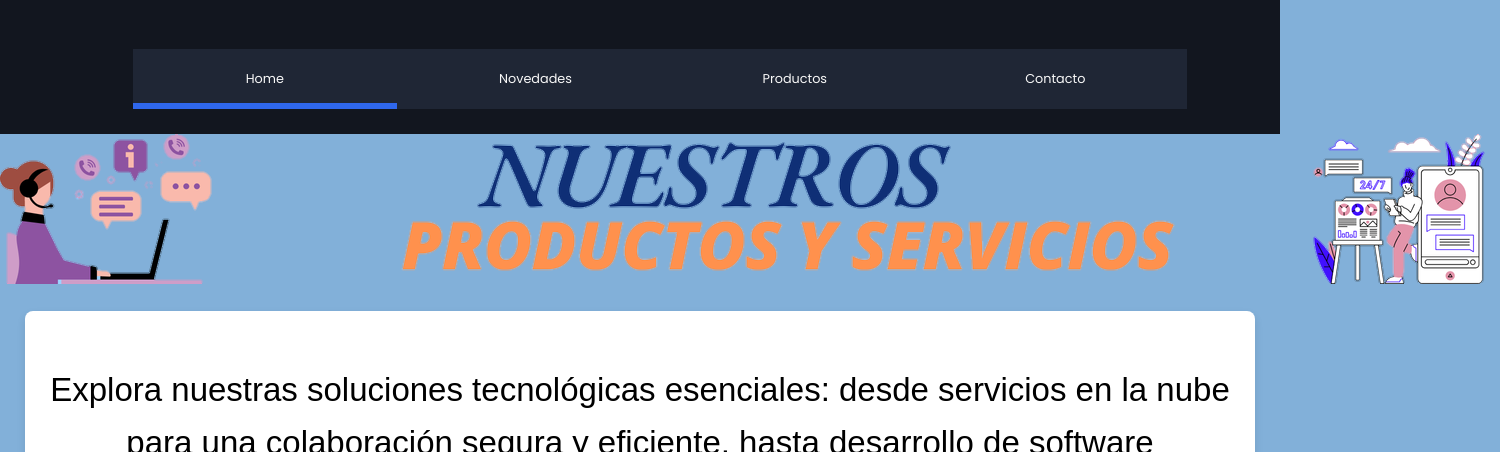
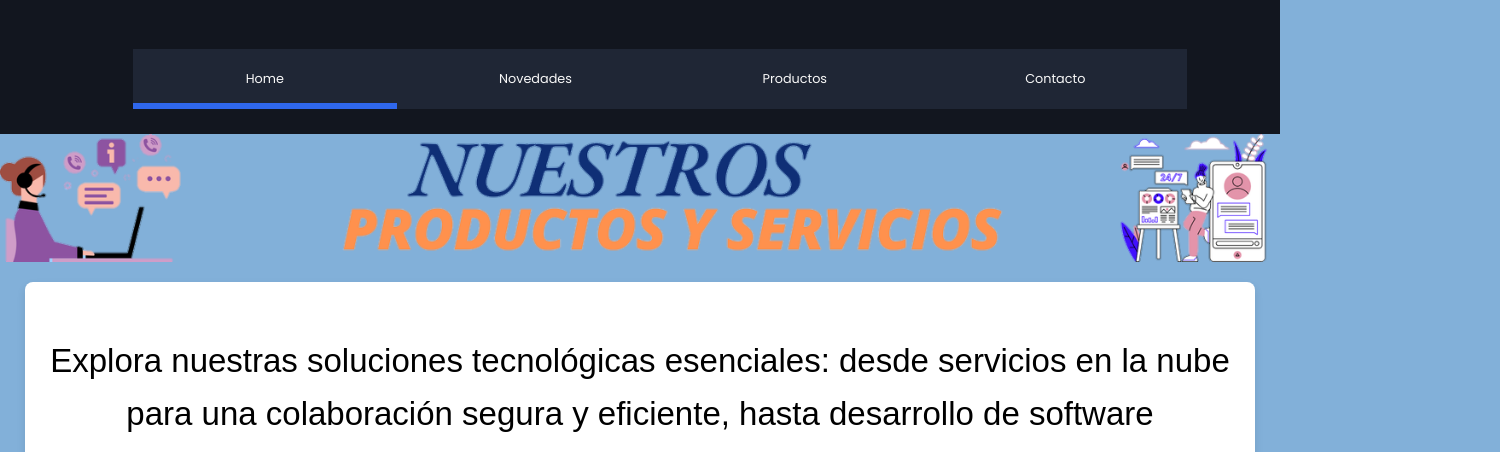
Before and after one commit to YahirMCM/Catalogo_TI, a plain HTML site: page productos.html in a window 1280 px wide. Shown: the part 348-800 px from the top of the page, 1500 px wide, since content can reach past the window. Drawn offline with Linux system fonts and the light colour scheme.

Commit message:
Centrado de imagen de titulo (se cambiaran mas cosas)

```diff
--- a/design/css/Pro.css
+++ b/design/css/Pro.css
@@ -532,6 +532,13 @@ svg {
     pointer-events: none;
 }
 
+img.centrada {
+    display: block;
+    margin: 0 auto;
+    max-width: 100%;
+    height: auto;
+}
+
 #introduccion {
     padding: 20px;
     background-color: #ffffff;
@@ -546,7 +553,7 @@ svg {
 
 #introduccion:hover {
     transform: translateY(-10px);
-    box-shadow: 0 8px 16px rgba(0, 0, 0, 0.3), 0 0 10px 2px rgba(255, 165, 0, 0.8);
+    box-shadow: 0 8px 16px rgba(0, 0, 0, 0.3), 0 0 10px 10px rgba(255, 165, 0, 0.8);
 }
 
 #introduccion p {
--- a/productos.html
+++ b/productos.html
@@ -342,7 +342,7 @@
 
     <body>
         <!-- MARTIN -->
-        <img src="design/img/Productos/1729492403913.png" alt="Nuestros Productos y Servicios" width="1500" height="150">
+        <img src="design/img/Productos/1729492403913.png" alt="Nuestros Productos y Servicios" width="1500" height="150" class="centrada">
 
         <section id="introduccion">
           <p>Explora nuestras soluciones tecnológicas esenciales: desde servicios en la nube para una colaboración segura y eficiente, hasta desarrollo de software personalizado y presentaciones de información interactivas. Encuentra todo lo que tu empresa necesita para optimizar sus operaciones en un solo lugar, y elige lo que mejor se ajuste a tus necesidades.</p>
```
